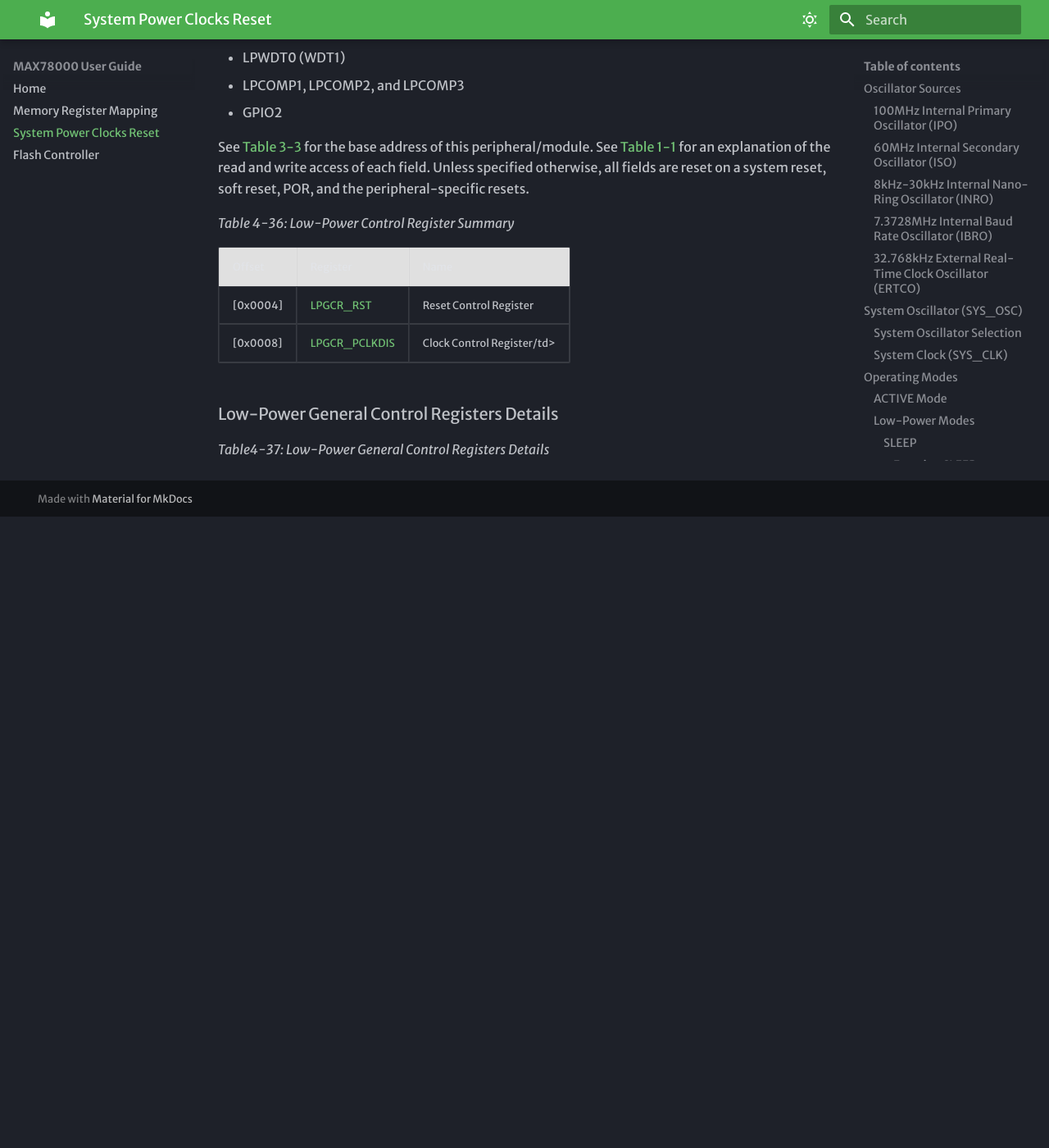
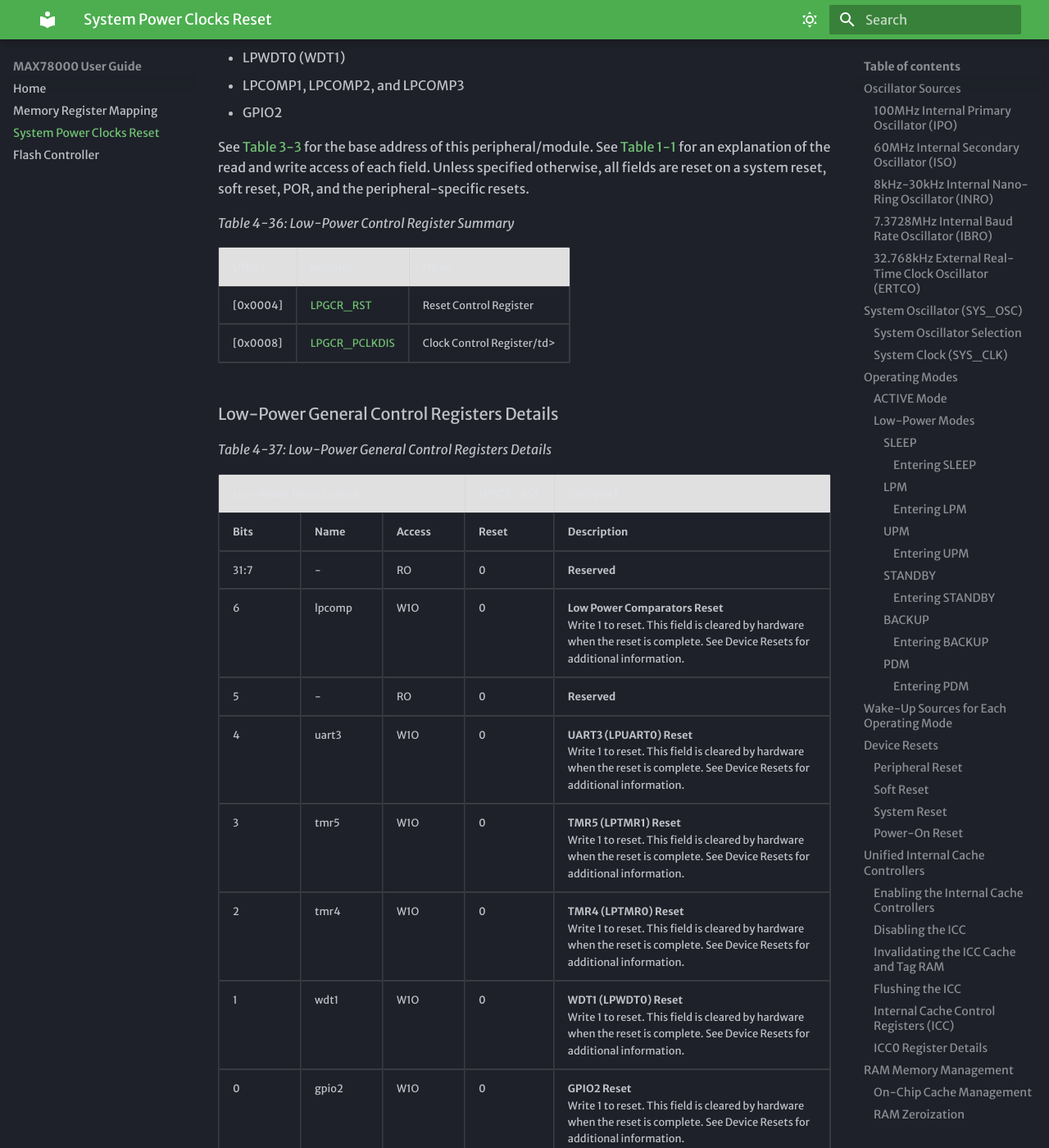
Before and after one commit to tunc-ay/max78000.github.io, an MkDocs documentation site: the page built from docs/system-power-clocks-reset.md, in a window 1280 px wide and 1400 px high, scrolled down 33699 px. Shown: the whole window at 82% size. Built offline with MkDocs 1.6.1 and Material for MkDocs 9.7.7, drawn with Linux system fonts in a browser that asks for light colours; some web fonts are replaced; before the commit the page ends 34329 px from its top, so only the background shows below that; some of the changed text lies outside the part shown.

Commit message:
updated all

```diff
--- a/docs/system-power-clocks-reset.md
+++ b/docs/system-power-clocks-reset.md
@@ -2102,5 +2102,118 @@
 
 ### Low-Power General Control Registers Details
 
-*Table4-37: Low-Power General Control Registers Details*
+*Table 4-37: Low-Power General Control Registers Details*
 <a name="reset-control-register"></a>
+
+<table border="1" cellpadding="5" cellspacing="0">
+  <tr style="background-color: #e0e0e0; font-weight: bold; text-align: center">
+    <td colspan="3">Low-Power Reset Control</td>
+    <td colspan="1">LPGCR_RST</td>
+    <td>[0x0004]</td>
+  </tr>
+  <tr>
+    <th>Bits</th>
+    <th>Name</th>
+    <th>Access</th>
+    <th>Reset</th>
+    <th>Description</th>
+  </tr>
+  <tr>
+    <td>31:7</td>
+    <td>-</td>
+    <td>RO</td>
+    <td>0</td>
+    <td><strong>Reserved</strong></td>
+  </tr>
+  <tr>
+    <td>6</td>
+    <td>lpcomp</td>
+    <td>W1O</td>
+    <td>0</td>
+    <td><strong>Low Power Comparators Reset</strong><br>
+    Write 1 to reset. This field is cleared by hardware when the reset is complete. See Device Resets for additional information. </td>
+  </tr>
+  <tr>
+    <td>5</td>
+    <td>-</td>
+    <td>RO</td>
+    <td>0</td>
+    <td><strong>Reserved</strong>
+    </td>
+  </tr>
+  <tr>
+    <td>4</td>
+    <td>uart3</td>
+    <td>W1O</td>
+    <td>0</td>
+    <td><strong>UART3 (LPUART0) Reset</strong><br>
+    Write 1 to reset. This field is cleared by hardware when the reset is complete. See Device Resets for additional information.</td>
+  </tr>
+  <tr>
+    <td>3</td>
+    <td>tmr5</td>
+    <td>W1O</td>
+    <td>0</td>
+    <td><strong>TMR5 (LPTMR1) Reset</strong><br>
+    Write 1 to reset. This field is cleared by hardware when the reset is complete. See Device Resets for additional information.</td>
+  </tr>
+  <tr>
+    <td>2</td>
+    <td>tmr4</td>
+    <td>W1O</td>
+    <td>0</td>
+    <td><strong>TMR4 (LPTMR0) Reset</strong><br>
+    Write 1 to reset. This field is cleared by hardware when the reset is complete. See Device Resets for additional information.</td>
+  </tr>
+  <tr>
+    <td>1</td>
+    <td>wdt1</td>
+    <td>W1O</td>
+    <td>0</td>
+    <td><strong>WDT1 (LPWDT0) Reset</strong><br>
+    Write 1 to reset. This field is cleared by hardware when the reset is complete. See Device Resets for additional information.</td>
+  </tr>
+  <tr>
+    <td>0</td>
+    <td>gpio2</td>
+    <td>W1O</td>
+    <td>0</td>
+    <td><strong>GPIO2 Reset</strong><br>
+    Write 1 to reset. This field is cleared by hardware when the reset is complete. See Device Resets for additional information.</td>
+  </tr>
+</table>
+
+*Table X-X: XXXX Register*
+<a name="xxxx"></a>
+
+<table border="1" cellpadding="5" cellspacing="0">
+  <tr style="background-color: #e0e0e0; font-weight: bold; text-align: center">
+    <td colspan="3">ICC0 Cache Control</td>
+    <td colspan="1">ICCn_CTRL</td>
+    <td>[0x0100]</td>
+  </tr>
+  <tr>
+    <th>Bits</th>
+    <th>Name</th>
+    <th>Access</th>
+    <th>Reset</th>
+    <th>Description</th>
+  </tr>
+  <tr>
+    <td>31:17</td>
+    <td>-</td>
+    <td>R/W</td>
+    <td>-</td>
+    <td><strong>Reserved</strong></td>
+  </tr>
+  <tr>
+    <td>16</td>
+    <td>rdy</td>
+    <td>R</td>
+    <td>-</td>
+    <td><strong>Cache Size</strong><br>
+    This field returns the size of the cache RAM in 1KB units.<br>
+    </td>
+  </tr>
+
+</table>
```
Also changed, not shown: site/404.html, site/extra.css (deleted), site/flash-controller/index.html, site/index.html, site/memory-register-mapping-access/index.html, site/search/search_index.json, site/system-power-clocks-reset/index.html.
